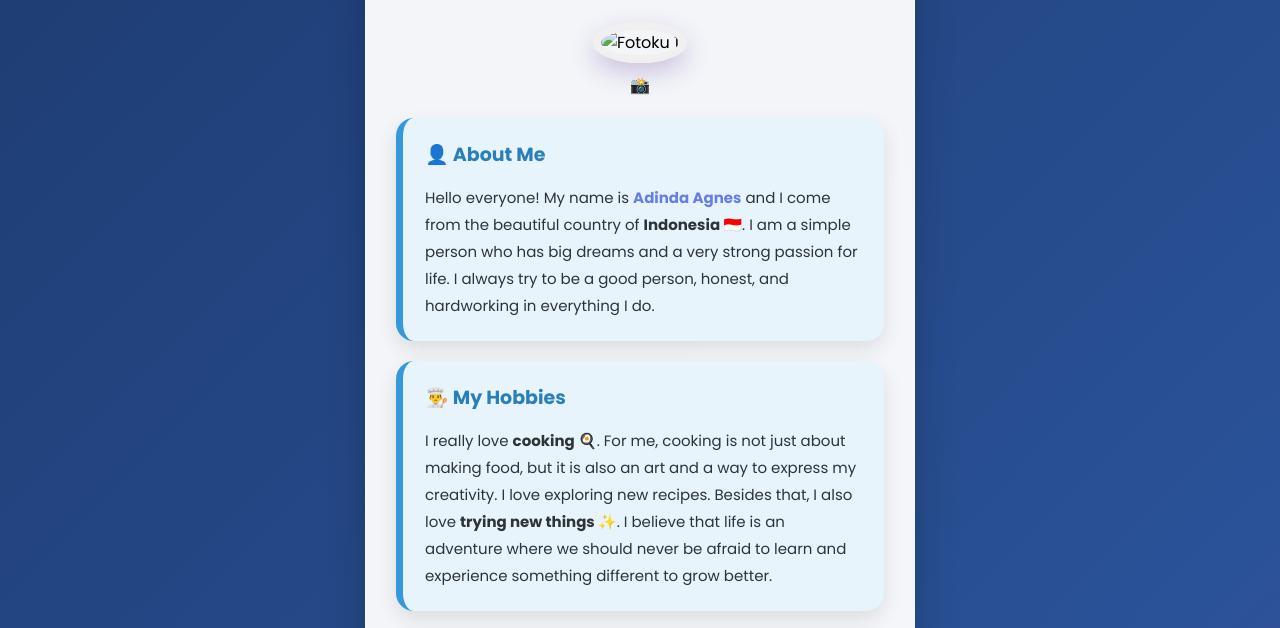
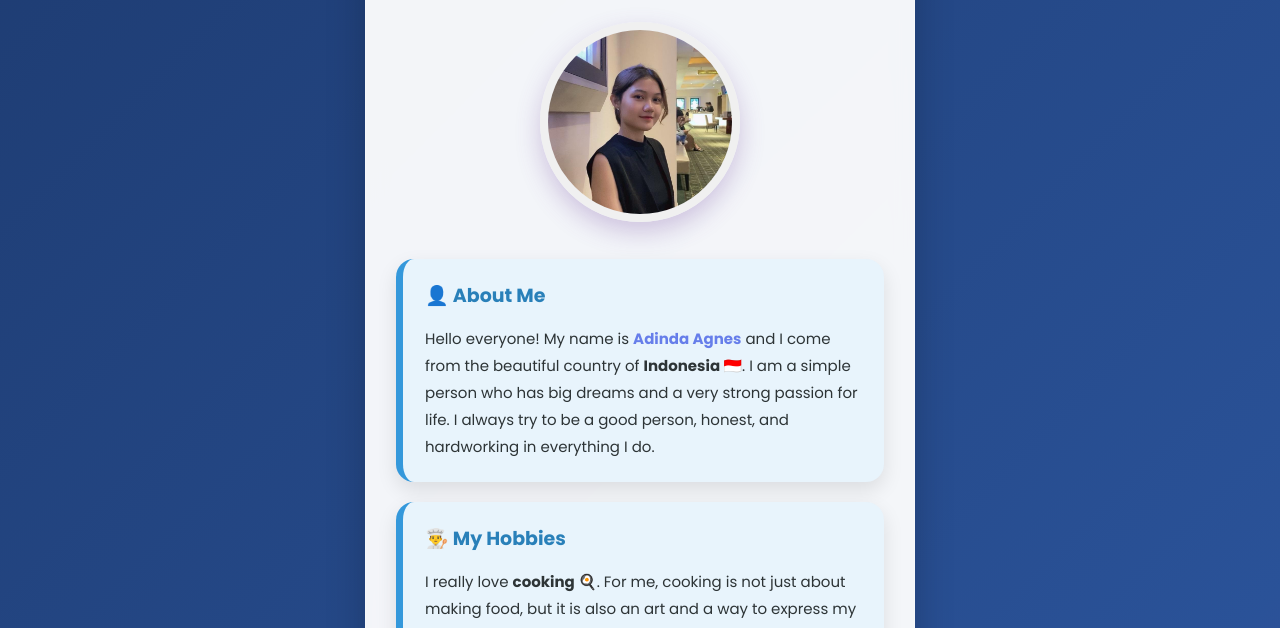
Before and after one commit to xaviermellonie-wq/My-biography, a plain HTML site: page index.html in a window 1280 px wide. Shown: the part 149-777 px from the top of the page. Drawn offline with Linux system fonts and the light colour scheme; files whose address does not match are found by name.

Commit message:
Add files via upload

```diff
--- a/index.html
+++ b/index.html
@@ -173,8 +173,8 @@
     <p class="sub-title">MY BIOGRAPHY</p>
 
     <!-- FOTO KAMU -->
-    <img src="c:\Users\ASUS\OneDrive\Pictures\Camera Roll\JPG.jpeg" alt="Fotoku 1" class="foto-profil">
-    <p style="color:#7e44ad; font-weight:bold; margin-top:-20px; margin-bottom:20px;">📸</p>
+    <img src="c:\Users\ASUS\OneDrive\Pictures\Camera Roll\jpg foto saya.jpeg" alt= foto class="foto-profil">
+    <p style="color:#7e44ad; font-weight:bold; margin-top:-20px; margin-bottom:20px;"></p>
 
     <!-- MULAI DARI SINI SEMUA BIODATA -->
 
```
Also changed, not shown: jpg foto saya.jpeg (added).
